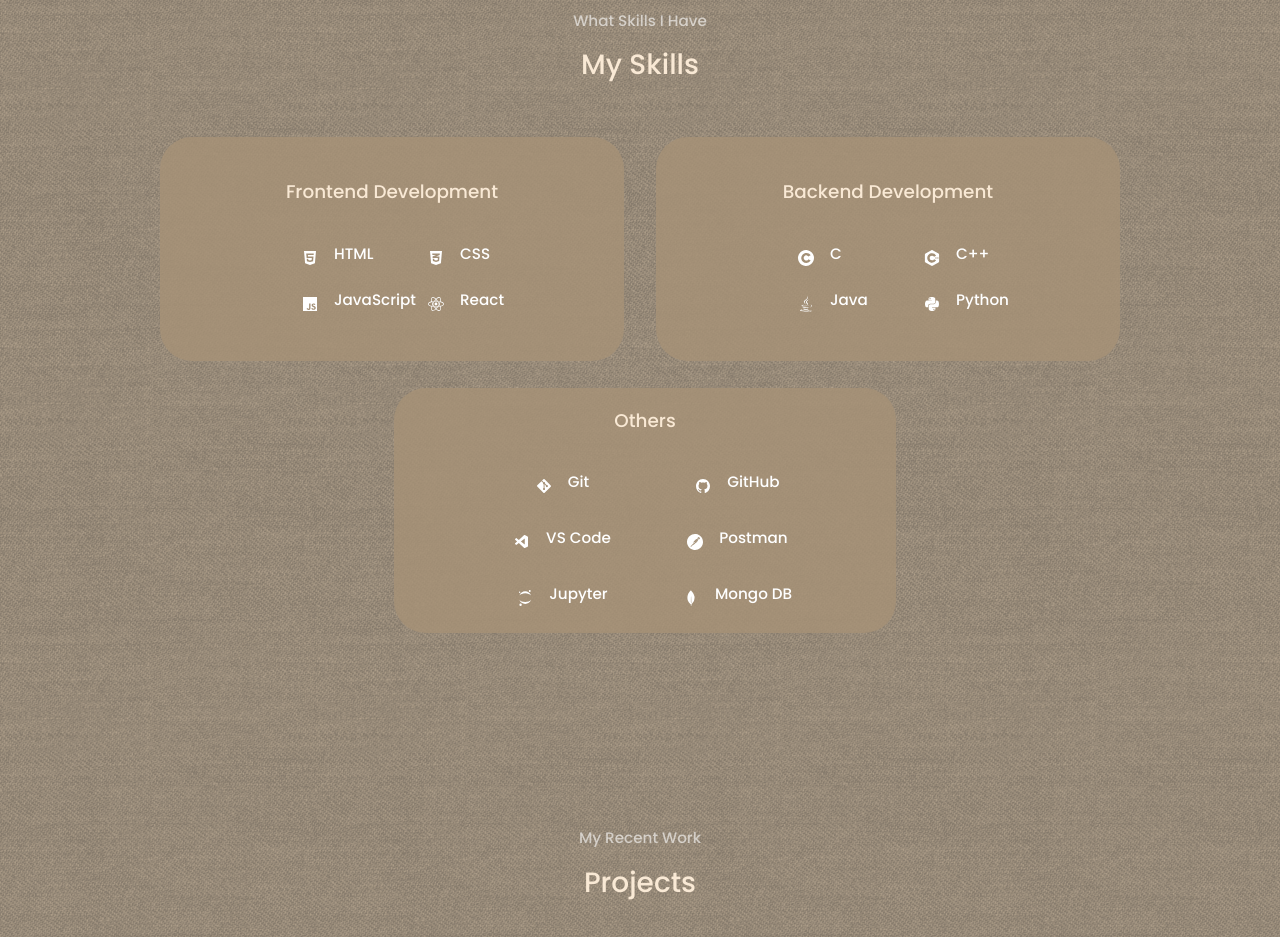
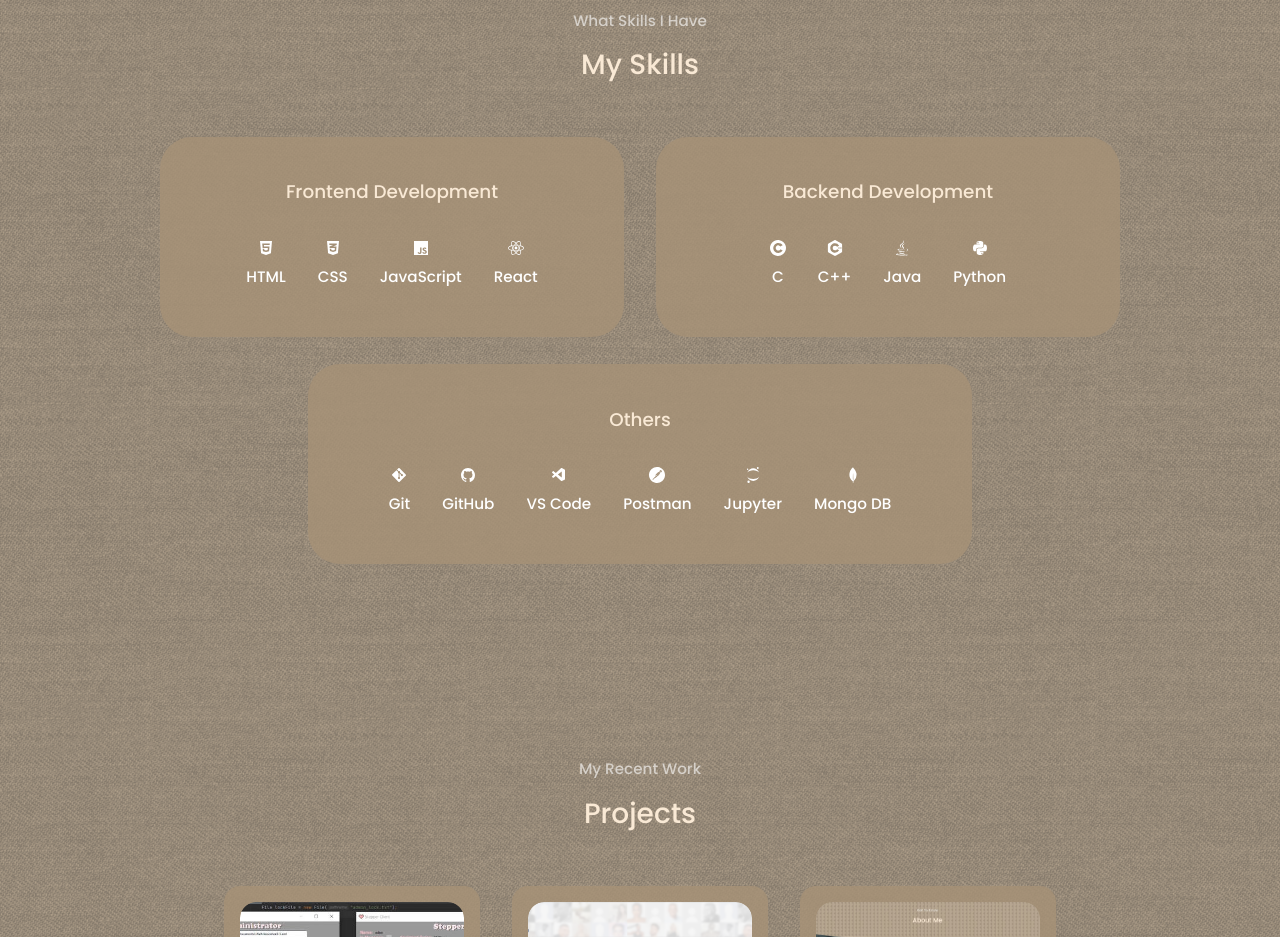
Before and after one commit to Eden-Ismah-Moshe/my-portfolio, a React (Create React App) app: page / in a window 1280 px wide. Shown: the part 1900-2837 px from the top of the page. Built offline with nearby package versions, Linux system fonts and the light colour scheme; the HTML template or start-up script is replaced by a standard one.

Commit message:
fix skills css

```diff
--- a/src/components/navbar/navbar.css
+++ b/src/components/navbar/navbar.css
@@ -30,3 +30,20 @@
   background: var(--color-primary);
   color: var(--color-bg);
 }
+
+/* ==================== MEDIA QUERIS (SMALL DEVICES) ====================== */
+
+@media (max-width: 480px) {
+  nav {
+    padding: 0.5rem 1rem;
+    left: 50%;
+    bottom: 1rem;
+    transform: translateX(-50%);
+    gap: 0.5rem;
+  }
+
+  nav a {
+    padding: 0.7rem;
+    font-size: 1rem;
+  }
+}
--- a/src/components/skills/skills.css
+++ b/src/components/skills/skills.css
@@ -4,16 +4,19 @@
 
 section#skills h4 {
   margin-bottom: 0.5rem;
+  text-align: center;
 }
 
 section#skills h2 {
   margin-bottom: 3rem;
+  text-align: center;
 }
 
 .development_experience_container {
   display: grid;
   grid-template-columns: 1fr 1fr;
   gap: 2rem;
+  justify-content: center;
 }
 
 .development_experience_container > div {
@@ -39,146 +42,88 @@
 }
 
 .experience_content {
-  margin-left: 100px;
-  display: grid;
-  grid-template-columns: 1fr 1fr;
-  row-gap: 2rem;
-  column-gap: 0.5rem;
+  display: flex;
+  flex-wrap: wrap;
+  justify-content: center;
+  gap: 2rem; /* Add gap between skills */
 }
 
 .container.other_experience_container {
-  width: 40%;
+  width: 100%;
+  display: flex;
+  justify-content: center;
 }
 
 .other_experience_container > div {
   background: var(--color-bg-variant);
-  padding: 1rem 5rem;
+  padding: 2.4rem 5rem;
   border-radius: 2rem;
   border: 1px solid transparent;
   transition: var(--transition);
 }
 
 .experience_content_others {
-  margin-left: 100px;
-  display: grid;
-  grid-template-columns: 1fr 1fr;
-  row-gap: 2rem;
-  column-gap: 0.5rem;
+  display: flex;
+  flex-wrap: wrap;
+  justify-content: center;
+  gap: 2rem; /* Add gap between skills */
 }
 
 .experience_item {
   display: flex;
-  gap: 1rem;
-}
-/* ==================== MEDIA QUERIS (VERY LARGE DEVICES) ====================== */
-
-@media screen and (min-width: 2040px) {
+  flex-direction: column;
+  align-items: center;
+  text-align: center;
+  gap: 0.5rem;
 }
 
-/* ==================== MEDIA QUERIS (MEDIUM-LARGE DEVICES) ====================== */
-
-@media screen and (min-width: 800px) {
-  .experience_content {
-    margin-left: 60px;
-    gap: 10px;
-  }
-
-  .experience_others {
-    text-align: center;
-    margin-left: 10px;
-  }
-
-  .experience_content_others {
-    display: grid;
-    grid-template-columns: repeat(2, 1fr);
-    gap: 20px;
-    justify-items: center;
-    margin-left: 10px;
-  }
-
-  .experience_item {
-    display: flex;
-    align-items: center;
-    padding: 1px;
-  }
+.experience_item h4 {
+  margin: 0;
 }
 
-/* ==================== MEDIA QUERIS (MEDIUM DEVICES) ====================== */
+/* ==================== MEDIA QUERIES (MEDIUM DEVICES) ====================== */
 
 @media screen and (max-width: 1024px) {
   .development_experience_container {
     grid-template-columns: 1fr;
+    gap: 2rem;
   }
+
   .development_experience_container > div {
-    width: 70%;
-    padding: 2rem;
+    width: 80%;
+    margin: 0 auto;
+    padding: 2rem 1.5rem;
+  }
+
+  .container.other_experience_container {
+    width: 80%;
     margin: 0 auto;
   }
 
-  .container.other_experience_container {
-    width: 65%;
-    padding: 1rem 1rem;
+  .other_experience_container > div {
+    width: 100%;
+    padding: 2rem 1.5rem;
   }
 
-  .experience_content {
-    padding: 1rem;
-  }
-
-  .experience_others {
-    text-align: center;
-  }
-
+  .experience_content,
   .experience_content_others {
-    display: grid;
-    grid-template-columns: repeat(2, 1fr);
-    gap: 20px;
-    justify-items: center;
-    margin-left: 10px;
-  }
-
-  .experience_item {
-    display: flex;
-    align-items: center;
-    padding: 1px;
+    padding: 1rem 0;
+    gap: 2rem; /* Add gap between skills */
   }
 }
 
-/* ==================== MEDIA QUERIS (SMALL DEVICES) ====================== */
+/* ==================== MEDIA QUERIES (SMALL DEVICES) ====================== */
 
 @media screen and (max-width: 600px) {
-  .development_experience_container {
-    gap: 1rem;
-  }
-
-  .development_experience_container > div {
+  .development_experience_container > div,
+  .other_experience_container > div {
     width: 100%;
     padding: 2rem 1rem;
   }
 
-  .container.other_experience_container {
-    width: 95%;
-    padding: 1rem 1rem;
-  }
-
-  .experience_content {
-    padding: 1rem;
-  }
-
-  .experience_others {
-    text-align: center;
-  }
-
+  .experience_content,
   .experience_content_others {
-    display: grid;
-    grid-template-columns: repeat(2, 1fr);
-    gap: 20px;
-    justify-items: center;
-    margin-left: 5px;
-  }
-
-  .experience_item {
-    display: flex;
-    align-items: center;
-    padding: 1px;
+    padding: 1rem 0;
+    gap: 2rem; /* Add gap between skills */
   }
 }
```
